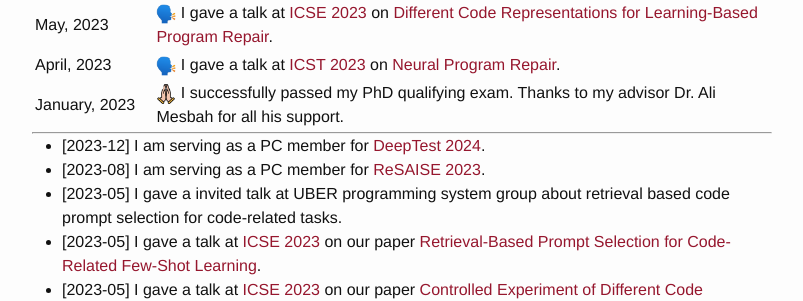
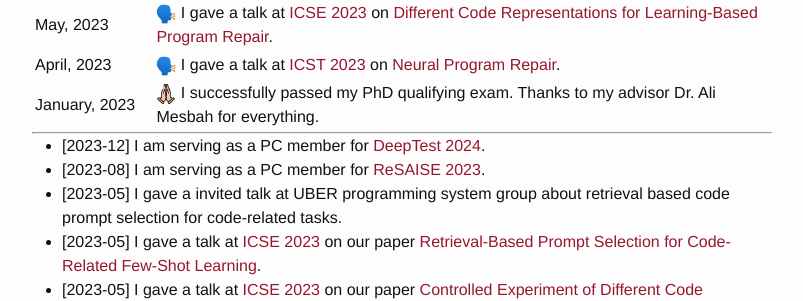
Before and after one commit to nashid/nashid.github.io, a Jekyll site: the page built from index.md, in a window 1280 px wide. Shown: the part 614-915 px from the top of the page, without its empty margins (238-1041 px from the left). Built offline with Jekyll 4.4.1, drawn with Linux system fonts in a browser that asks for light colours.

Commit message:
fix formatting

```diff
--- a/index.md
+++ b/index.md
@@ -19,7 +19,7 @@
 | May,&nbsp;2023      | <img src="./resources/images/icon-talk.png" width="20" height="20"> I gave a talk at [ICSE 2023](https://conf.researchr.org/home/icse-2023) on [Retrieval-Based Prompt Selection for Code-Related Few-Shot Learning](https://nashid.github.io/resources/papers/cedar-icse23.pdf). |
 | May,&nbsp;2023      | <img src="./resources/images/icon-talk.png" width="20" height="20"> I gave a talk at [ICSE 2023](https://conf.researchr.org/home/icse-2023) on [Different Code Representations for Learning-Based Program Repair](https://nashid.github.io/resources/papers/reptory-emse22.pdf).  |
 | April,&nbsp;2023    | <img src="./resources/images/icon-talk.png" width="20" height="20"> I gave a talk at [ICST 2023](https://conf.researchr.org/home/icst-2023) on [Neural Program Repair](https://nashid.github.io/resources/papers/glance-icst23.pdf).                                              |
-| January,&nbsp;2023  | <img src="./resources/images/icon-pray.png" width="20" height="20"> I successfully passed my PhD qualifying exam. Thanks to my advisor Dr. Ali Mesbah for all his support.                                                                                                        |
+| January,&nbsp;2023  | <img src="./resources/images/icon-pray.png" width="20" height="20"> I successfully passed my PhD qualifying exam. Thanks to my advisor Dr. Ali Mesbah for everything.                                                                                                             |
 
 
 ---
```
